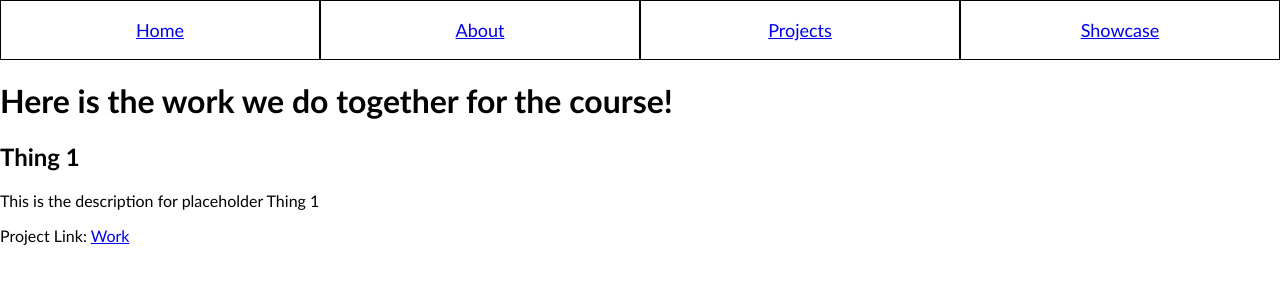
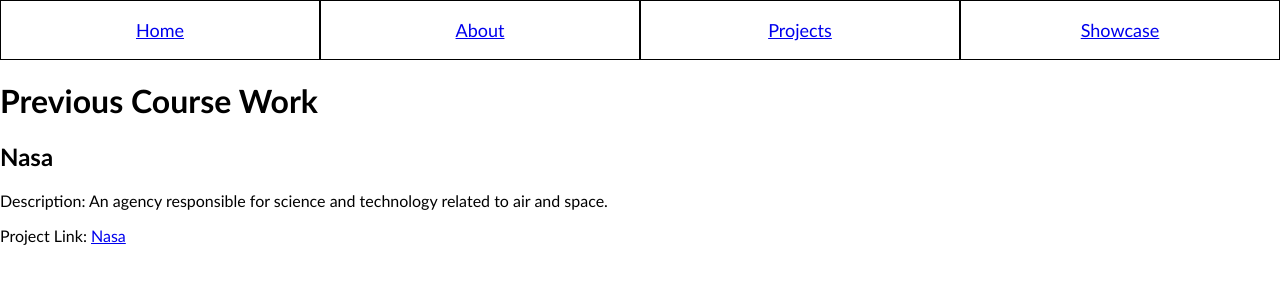
Before and after one commit to aiden-ly/1xd3-team23, a plain HTML site: page showcase.html in a window 1280 px wide. Drawn offline with Linux system fonts and the light colour scheme.

Commit message:
showcase update

```diff
--- a/showcase.html
+++ b/showcase.html
@@ -17,11 +17,10 @@
     </div>
 
     <div class="content">
-
-        <h1>Here is the work we do together for the course!</h1>
-        <h2>Thing 1</h2>
-        <p>This is the description for placeholder Thing 1</p>
-        <p>Project Link: <a href="https://www.nasa.gov/">Work</a></p>
+        <h1>Previous Course Work</h1>
+        <h2>Nasa</h2>
+        <p>Description: An agency responsible for science and technology related to air and space.</p>
+        <p>Project Link: <a href="https://www.nasa.gov/">Nasa</a></p>
     </div>
 </body>
 </html>
```
